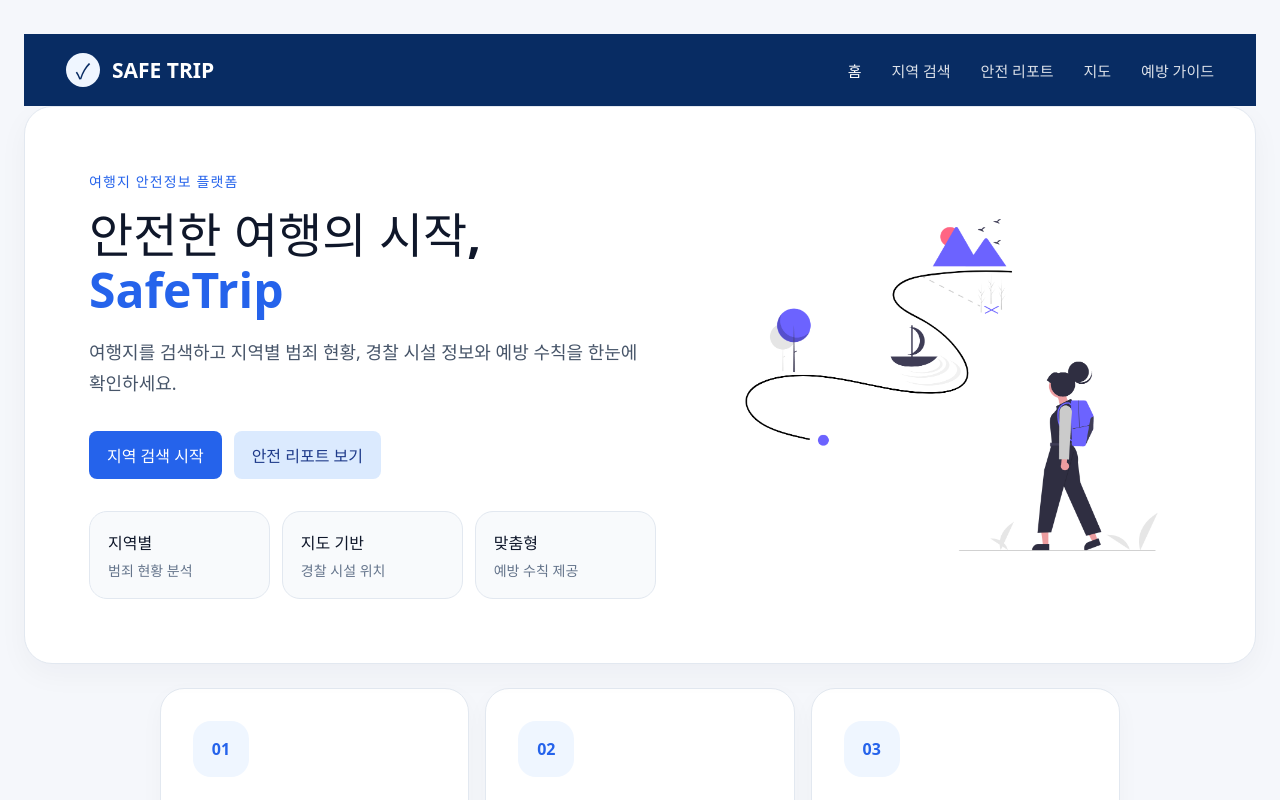
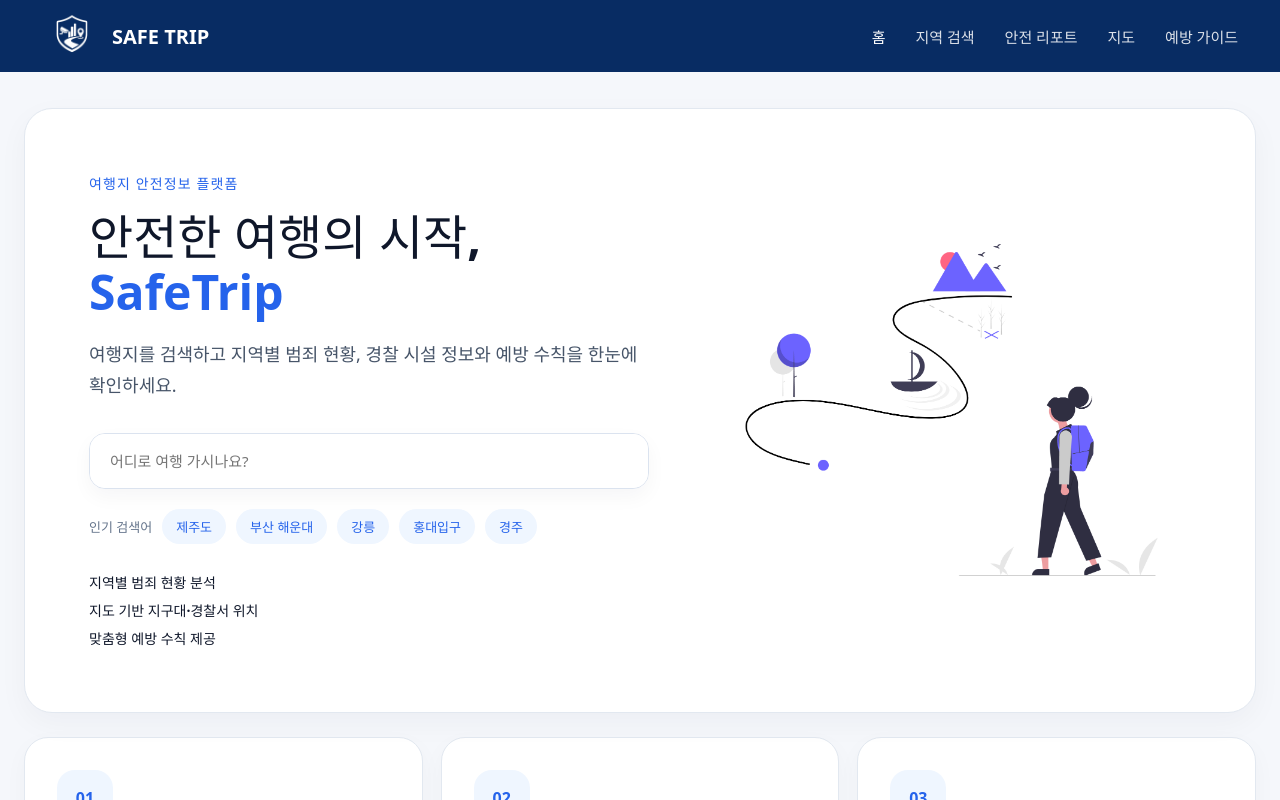
Before and after one commit to knsime12/crime-risk-analysis, a React (Vite) app in the folder frontend/: page / in a window 1280 px wide. Shown: the top 800 px of the page. Built offline with nearby package versions, Linux system fonts and the light colour scheme; no server answers.

Commit message:
refactor: 홈 히어로를 검색 중심 UI로 개선

```diff
--- a/frontend/src/components/Header.jsx
+++ b/frontend/src/components/Header.jsx
@@ -1,10 +1,12 @@
 import { NavLink } from 'react-router-dom'
+
+import safeLogo from '../assets/safe.png'
 
 export default function Header() {
   return (
     <header className="navbar">
       <NavLink to="/" className="logo">
-        <span className="logo-icon">✓</span>
+        <img className="logo-image" src={safeLogo} alt="SAFE TRIP" />
         <span>SAFE TRIP</span>
       </NavLink>
 
--- a/frontend/src/components/HomeSection.jsx
+++ b/frontend/src/components/HomeSection.jsx
@@ -1,6 +1,6 @@
 import travelImage from '../assets/travel.png'
 
-export default function HomeSection({ onStartSearch, onViewMap, onViewGuide }) {
+export default function HomeSection({ onSearch, onKeywordSearch, onViewMap, onViewGuide }) {
   return (
     <>
       <section className="hero-section">
@@ -14,31 +14,38 @@ export default function HomeSection({ onStartSearch, onViewMap, onViewGuide }) {
             여행지를 검색하고 지역별 범죄 현황, 경찰 시설 정보와 예방 수칙을 한눈에 확인하세요.
           </p>
 
-          <div className="hero-actions">
-            <button type="button" className="primary-button" onClick={onStartSearch}>
-              지역 검색 시작
-            </button>
+          <form
+            className="home-search-form"
+            onSubmit={(event) => {
+              event.preventDefault()
+              const keyword = event.currentTarget.keyword.value.trim()
+              onSearch(keyword)
+            }}
+          >
+            <input
+              name="keyword"
+              placeholder="어디로 여행 가시나요?"
+              aria-label="여행지 검색"
+            />
+          </form>
 
-            <button type="button" className="secondary-button" onClick={onStartSearch}>
-              안전 리포트 보기
-            </button>
+          <div className="home-keywords">
+            <span>인기 검색어</span>
+            {['제주도', '부산 해운대', '강릉', '홍대입구', '경주'].map((keyword) => (
+              <button
+                type="button"
+                key={keyword}
+                onClick={() => onKeywordSearch(keyword)}
+              >
+                {keyword}
+              </button>
+            ))}
           </div>
 
           <div className="quick-info">
-            <div>
-              <strong>지역별</strong>
-              <span>범죄 현황 분석</span>
-            </div>
-
-            <div>
-              <strong>지도 기반</strong>
-              <span>경찰 시설 위치</span>
-            </div>
-
-            <div>
-              <strong>맞춤형</strong>
-              <span>예방 수칙 제공</span>
-            </div>
+            <p>지역별 범죄 현황 분석</p>
+            <p>지도 기반 지구대·경찰서 위치</p>
+            <p>맞춤형 예방 수칙 제공</p>
           </div>
         </div>
 
@@ -52,7 +59,7 @@ export default function HomeSection({ onStartSearch, onViewMap, onViewGuide }) {
           <div className="feature-icon">01</div>
           <h2>지역 안전 리포트</h2>
           <p>여행지의 범죄 현황과 안전 정보를 보기 쉽게 확인합니다.</p>
-          <button type="button" onClick={onStartSearch}>
+          <button type="button" onClick={onSearch}>
             자세히 보기 →
           </button>
         </article>
--- a/frontend/src/pages/HomePage.jsx
+++ b/frontend/src/pages/HomePage.jsx
@@ -8,13 +8,19 @@ export default function HomePage() {
 
   return (
     <main id="top" className="app">
-      <Header />
+        <Header />
 
-      <HomeSection
-        onStartSearch={() => navigate('/regions')}
-        onViewMap={() => navigate('/regions')}
-        onViewGuide={() => navigate('/guides')}
-      />
+        <HomeSection
+            onSearch={(keyword) => {
+                const query = keyword ? `?keyword=${encodeURIComponent(keyword)}` : ''
+                navigate(`/regions${query}`)
+            }}
+            onKeywordSearch={(keyword) => {
+                navigate(`/regions?keyword=${encodeURIComponent(keyword)}`)
+            }}
+            onViewMap={() => navigate('/regions')}
+            onViewGuide={() => navigate('/guides')}
+        />
     </main>
   )
 }
--- a/frontend/src/styles/home.css
+++ b/frontend/src/styles/home.css
@@ -1,7 +1,7 @@
 .hero-section {
   max-width: 1280px;
   min-height: 520px;
-  margin: 0 auto;
+  margin: 36px auto 0;
   padding: 64px;
   display: flex;
   align-items: center;
@@ -49,41 +49,79 @@
   color: #475569;
 }
 
-.hero-actions {
+.home-search-form {
   display: flex;
-  gap: 12px;
+  align-items: stretch;
+  width: 100%;
+  max-width: 560px;
+  height: 56px;
   margin-top: 32px;
+  overflow: hidden;
+  border: 1px solid #dbe3ef;
+  border-radius: 16px;
+  background: #ffffff;
+  box-shadow: 0 8px 20px rgba(15, 23, 42, 0.04);
 }
 
-.primary-button,
-.secondary-button {
+.home-search-form input {
+  flex: 1;
+  min-width: 0;
   border: 0;
-  border-radius: 8px;
-  padding: 12px 18px;
-  font-weight: 700;
+  padding: 0 20px;
+  color: #0f172a;
+  font-size: 15px;
+  outline: none;
+}
+
+.home-search-form button {
+  width: 72px;
+  border: 0;
+  color: #ffffff;
+  background: #082c63;
+  font-weight: 800;
   cursor: pointer;
 }
 
-.primary-button {
+.home-keywords {
+  display: flex;
+  flex-wrap: wrap;
+  align-items: center;
+  gap: 10px;
+  margin-top: 20px;
+}
+
+.home-keywords span {
+  color: #64748b;
+  font-size: 13px;
+  font-weight: 700;
+}
+
+.home-keywords button {
+  border: 0;
+  border-radius: 999px;
+  padding: 8px 14px;
+  color: #2563eb;
+  background: #eff6ff;
+  font-size: 13px;
+  font-weight: 800;
+  cursor: pointer;
+}
+
+.home-keywords button:hover {
   color: #ffffff;
   background: #2563eb;
-}
-
-.secondary-button {
-  color: #1e3a8a;
-  background: #dbeafe;
 }
 
 .feature-grid {
   display: grid;
   grid-template-columns: repeat(3, minmax(0, 1fr));
-  gap: 16px;
-  max-width: 960px;
+  gap: 18px;
+  max-width: 1280px;
   margin: 24px auto 0;
 }
 
 .feature-card {
-  min-height: 240px;
+  min-height: 220px;
   padding: 32px;
   border: 1px solid #e2e8f0;
   border-radius: 24px;
@@ -145,9 +183,15 @@
 
 .quick-info {
   display: grid;
-  grid-template-columns: repeat(3, minmax(0, 1fr));
-  gap: 12px;
-  margin-top: 32px;
+  gap: 8px;
+  margin-top: 28px;
+  color: #0f172a;
+  font-size: 14px;
+  font-weight: 800;
+}
+
+.quick-info p {
+  margin: 0;
 }
 
 .quick-info div {
@@ -157,47 +201,18 @@
   border: 1px solid #e2e8f0;
 }
 
-.quick-info strong,
-.quick-info span {
-  display: block;
-}
-
-.quick-info strong {
-  color: #0f172a;
-  font-size: 16px;
-}
-
-.quick-info span {
-  margin-top: 6px;
-  color: #64748b;
-  font-size: 14px;
-}
-
 @media (max-width: 768px) {
-  .hero-section {
-    padding: 36px 24px;
-    flex-direction: column;
-    align-items: flex-start;
+  .app {
+    padding: 0 18px 40px;
   }
 
-  .hero-text,
-  .hero-visual {
-    width: 100%;
+  .navbar {
+    width: calc(100% + 36px);
+    margin: 0 -18px;
+    padding: 0 20px;
   }
 
-  .quick-info {
-    grid-template-columns: 1fr;
-  }
-
-  .hero-section h1 {
-    font-size: 34px;
-  }
-
-  .feature-grid {
-    grid-template-columns: 1fr;
-  }
-
-  .hero-actions {
-    flex-direction: column;
+  .nav-menu {
+    display: none;
   }
 }
--- a/frontend/src/styles/layout.css
+++ b/frontend/src/styles/layout.css
@@ -1,11 +1,12 @@
 .app {
   min-height: 100vh;
-  padding: 34px 24px 64px;
+  padding: 0 24px 64px;
 }
 
 .navbar {
-  width: 100%;
+  width: calc(100% + 48px);
   height: 72px;
+  margin: 0 -24px;
   background: #082c63;
   display: flex;
   align-items: center;
@@ -24,12 +25,23 @@
   text-decoration: none;
 }
 
+.logo-image {
+  width: 60px;
+  height: 60px;
+  object-fit: contain;
+}
+
+.logo-image-wide {
+  width: 128px;
+  height: auto;
+}
+
 .logo {
   display: flex;
   align-items: center;
-  gap: 12px;
+  gap: 10px;
   color: white;
-  font-size: 21px;
+  font-size: 20px;
   font-weight: 900;
 }
 
```
Also changed, not shown: frontend/src/assets/safe.png (added).
